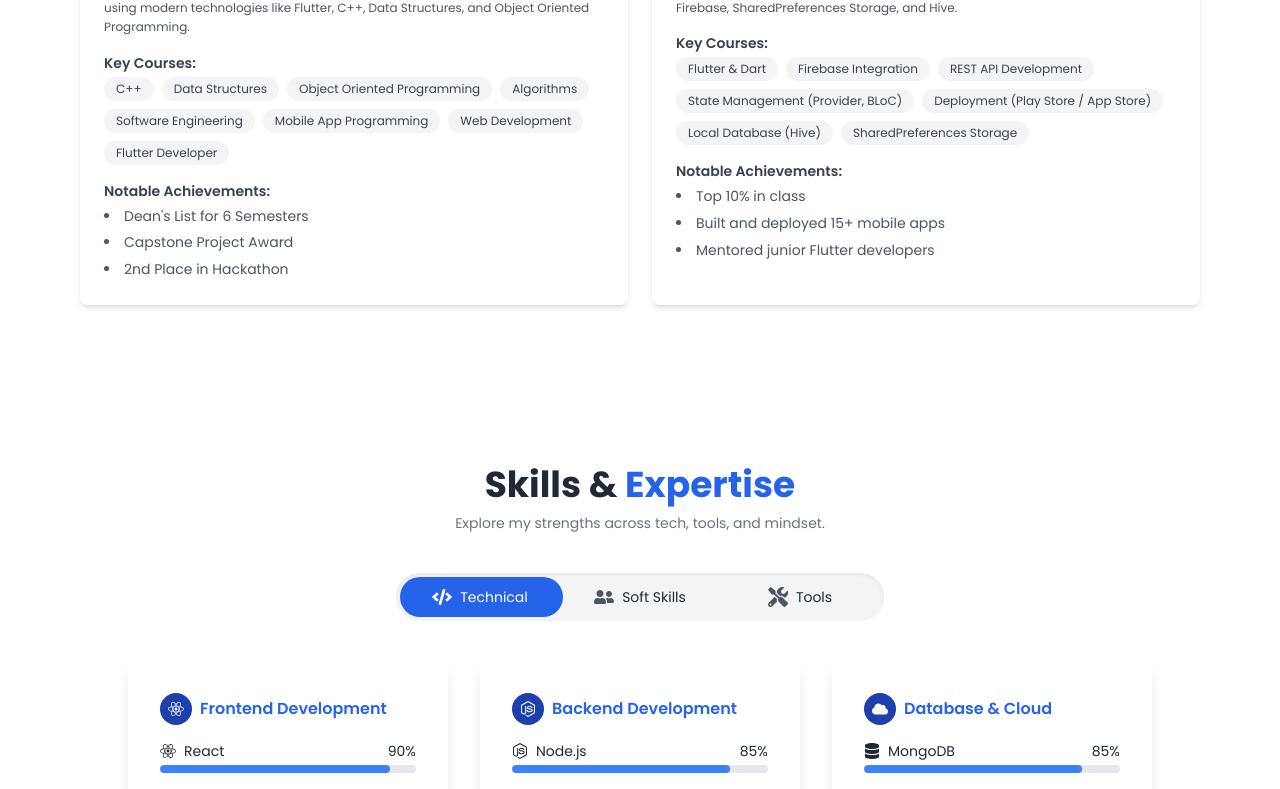
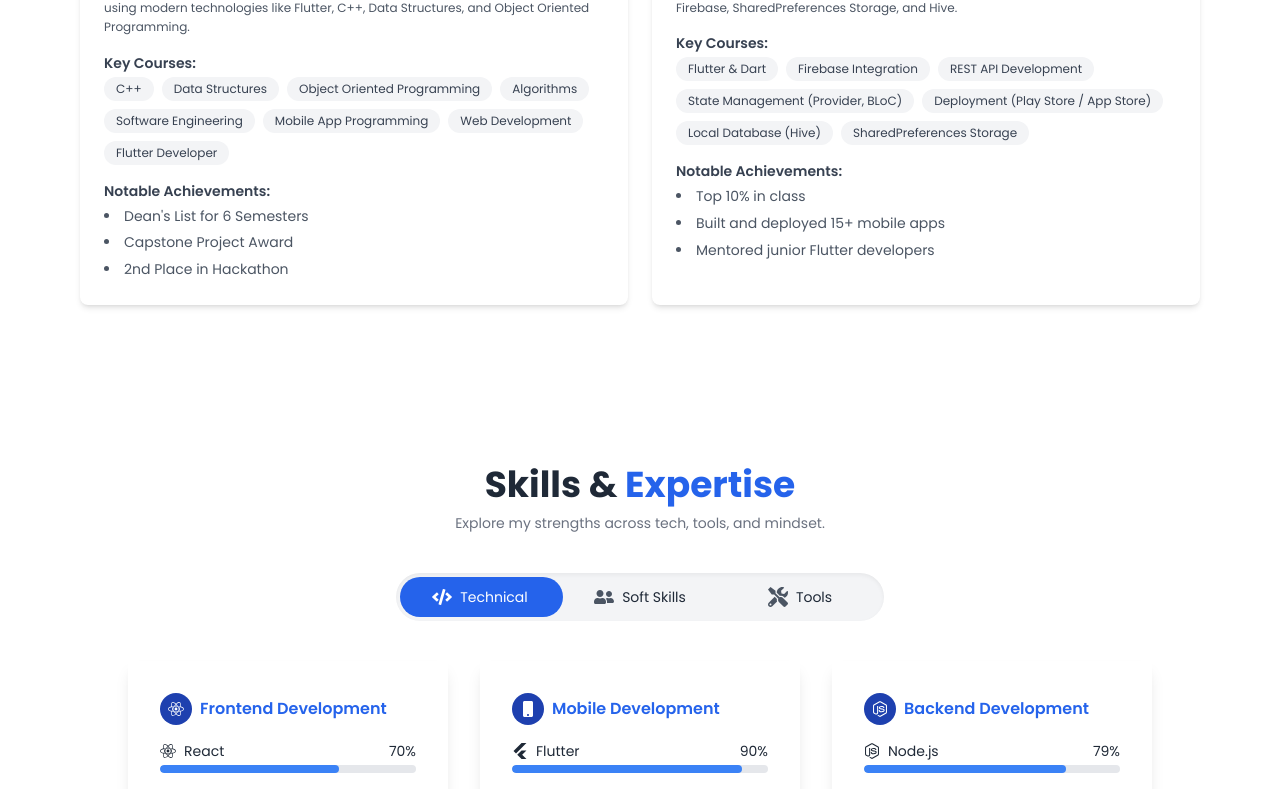
Before and after one commit to muhammadhusnainshahid/portfliohusnainsahab, a Next.js app: page / in a window 1280 px wide. Shown: the part 1997-2786 px from the top of the page. Built offline with nearby package versions, Linux system fonts and the light colour scheme.

Commit message:
Initial commit: Husnain's portfolio project

```diff
--- a/src/components/SkillsTabs.jsx
+++ b/src/components/SkillsTabs.jsx
@@ -13,6 +13,8 @@ import {
   FaJs,
   FaGitAlt,
   FaGithub,
+  FaMobile,
+  FaFire,
   FaBrain,
   FaComments,
   FaUsers,
@@ -27,9 +29,9 @@ import {
   FaPaintBrush,
   FaRocketchat,
 } from "react-icons/fa";
+import { SiFlutter, SiDart, SiFirebase, SiHive, SiSqlite } from "react-icons/si";
 import React from "react";
 import { motion, useInView, AnimatePresence } from "framer-motion";
-
 export default function SkillsTabs() {
   const [activeTab, setActiveTab] = useState("technical");
   const [animate, setAnimate] = useState(false);
@@ -55,22 +57,33 @@ export default function SkillsTabs() {
       icon: <FaTools className="text-blue-600" />,
     },
   };
-
 const technicalSkills = [
   {
     category: "Frontend Development",
-      icon: FaReact, // Category icon
+    icon: FaReact,
     skills: [
-        { name: "React", icon: FaReact, percent: 90 },
+      { name: "React", icon: FaReact, percent: 70 },
       { name: "HTML", icon: FaHtml5, percent: 95 },
       { name: "CSS", icon: FaCss3Alt, percent: 90 },
-        { name: "JavaScript", icon: FaJs, percent: 88 },
+      { name: "JavaScript", icon: FaJs, percent: 78 },
+    ],
+  },
+  {
+    category: "Mobile Development",
+    icon: FaMobile,
+    skills: [
+      { name: "Flutter", icon: SiFlutter, percent: 90 },
+      { name: "Dart", icon: SiDart, percent: 88 },
+      { name: "Firebase", icon: SiFirebase, percent: 85 },
+      { name: "REST APIs", icon: FaServer, percent: 82 },
+      { name: "Hive", icon: SiHive, percent: 80 },
+      { name: "SQLite", icon: SiSqlite, percent: 78 },
     ],
   },
   {
     category: "Backend Development",
     icon: FaNodeJs,
-      skills: [{ name: "Node.js", icon: FaNodeJs, percent: 85 }],
+    skills: [{ name: "Node.js", icon: FaNodeJs, percent: 79 }],
   },
   {
     category: "Database & Cloud",
@@ -81,9 +94,7 @@ export default function SkillsTabs() {
       { name: "GitHub", icon: FaGithub, percent: 88 },
     ],
   },
-  ];
-
-  const softSkills = [
+];  const softSkills = [
     {
       name: "Problem Solving",
       icon: FaBrain,
```
Lines whose indentation alone changed are shown as unchanged.
